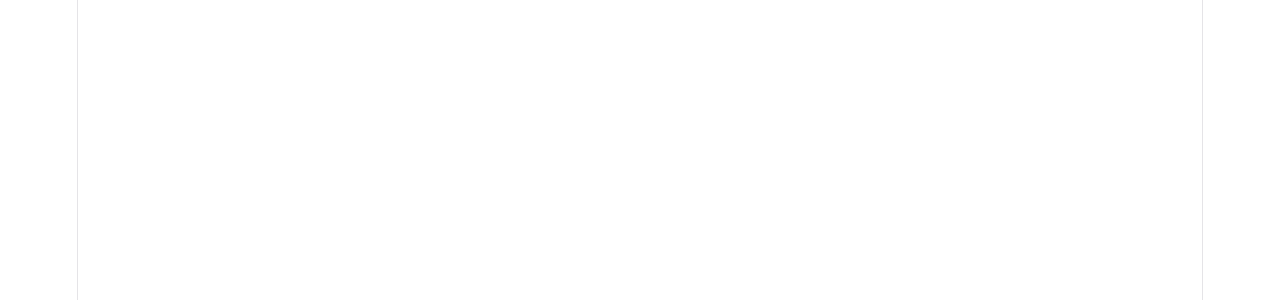
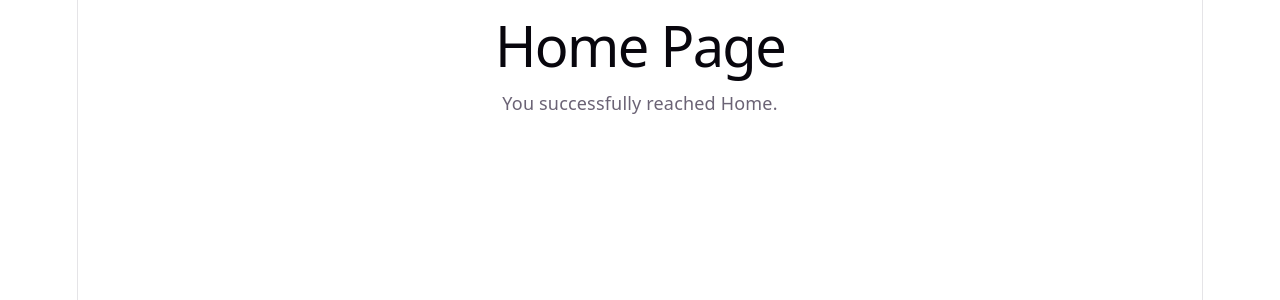
Before and after one commit to sprakhar639/BLOG, a React app in the folder frontend/: page / in a window 1280 px wide. Before the commit this address had no page. Shown: the top 300 px of the page. Built offline with nearby package versions, Linux system fonts and the light colour scheme; the HTML template or start-up script is replaced by a standard one.

Commit message:
Created navigation to homepage

```diff
--- a/frontend/src/App.jsx
+++ b/frontend/src/App.jsx
@@ -1,6 +1,7 @@
 import { BrowserRouter, Routes, Route } from "react-router-dom";
 import Login from "./pages/Login";
 import Register from "./pages/register";
+import Home from "./pages/home";
 
 function App() {
   return (
@@ -8,6 +9,7 @@
       <Routes>
         <Route path="/login" element={<Login />} />
         <Route path="/register" element={<Register />} />
+        <Route path="/" element={<Home/>} />
       </Routes>
     </BrowserRouter>
   );
--- a/frontend/src/pages/Login.jsx
+++ b/frontend/src/pages/Login.jsx
@@ -1,8 +1,9 @@
-import { Link } from "react-router-dom";
+import { Link,useNavigate } from "react-router-dom";
 import { useState } from "react";
 import api from "../api/axios";
 
 function Login() {
+    const navigate =useNavigate()
   const [identifier, setIdentifier] = useState("");
   const [password, setPassword] = useState("");
 
@@ -11,9 +12,8 @@
   try {
     const data=identifier.includes("@")?{email:identifier,password}:{username:identifier,password};
     const response = await api.post("/auth/login",data);
-
-    console.log("SUCCESS:", response.data);
     alert(response.data.message);
+    navigate("/")
   } catch (error) {
     console.log("STATUS:", error.response?.status);
     console.log("DATA:", error.response?.data);
--- /dev/null
+++ b/frontend/src/pages/home.jsx
@@ -0,0 +1,10 @@
+function Home() {
+  return (
+    <div>
+      <h1>Home Page</h1>
+      <p>You successfully reached Home.</p>
+    </div>
+  );
+}
+
+export default Home;
--- a/frontend/src/pages/register.jsx
+++ b/frontend/src/pages/register.jsx
@@ -1,7 +1,7 @@
 import {useState} from 'react'
 import api from '../api/axios'
 import {Link} from 'react-router-dom'
-
+import {useNavigation} from 'react-router-dom'
 
 function Register(){
     const [email,setEmail]=useState("")
```
